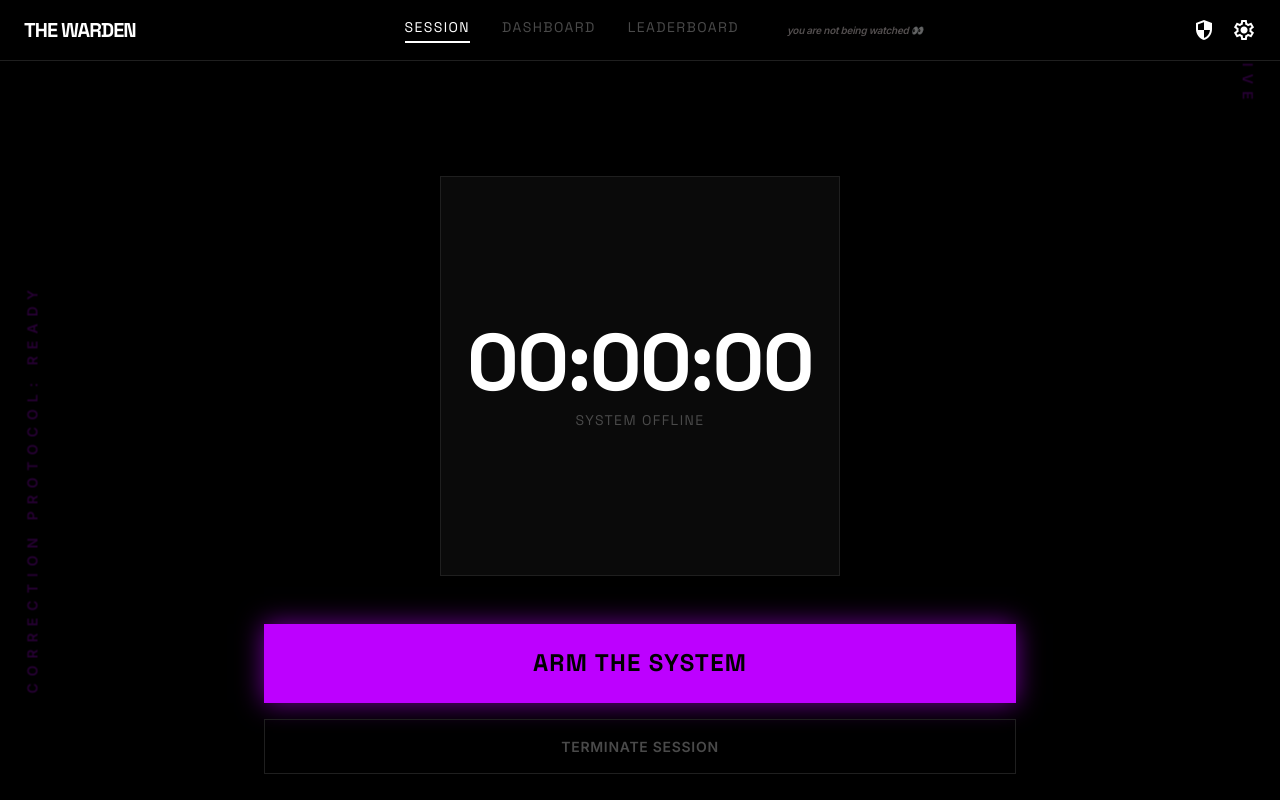
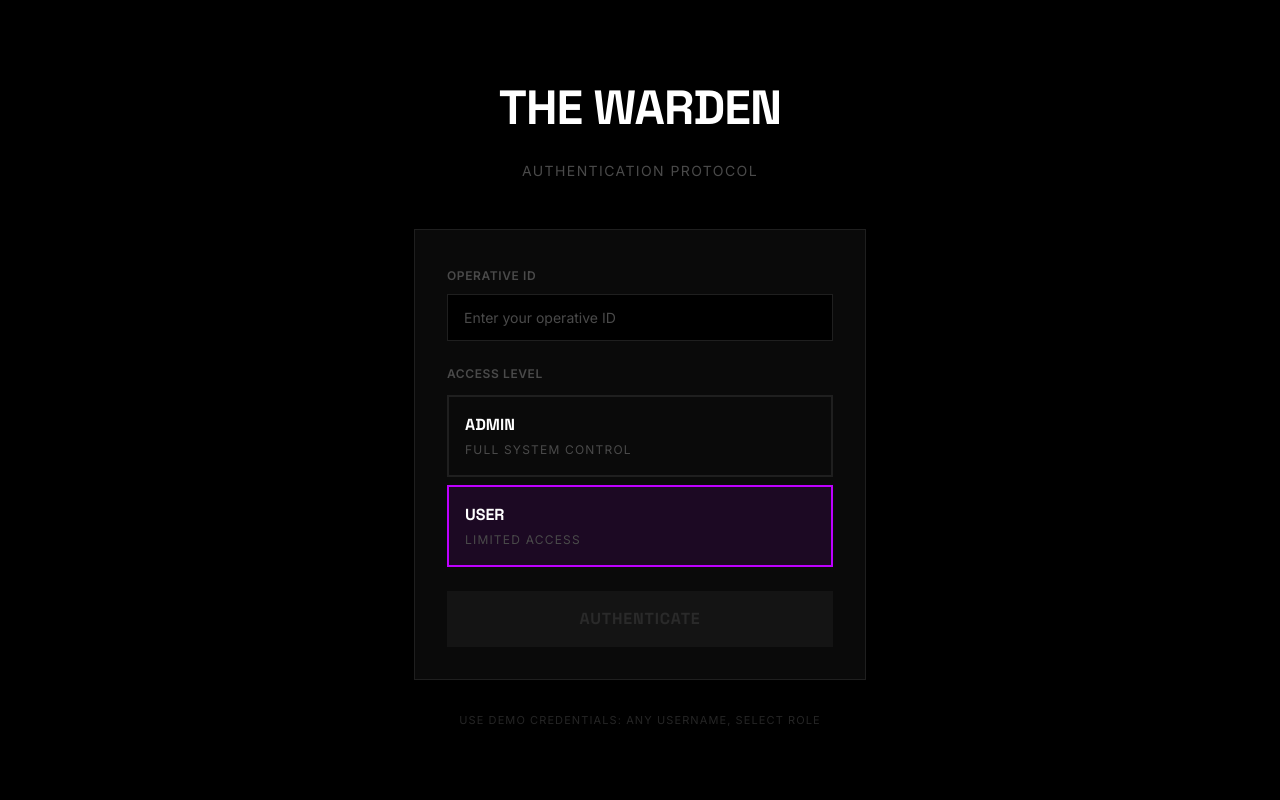
Before and after one commit to thenertifiedcerd/solid-octo-lamp, a React (Vite) app: page / in a window 1280 px wide. Shown: the top 800 px of the page. Built offline with nearby package versions, Linux system fonts and the light colour scheme.

Commit message:
Implement admin/user authentication system - only admin can disarm

```diff
--- a/src/App.jsx
+++ b/src/App.jsx
@@ -59,7 +59,7 @@ const WardenHUD = ({ isSlacking }) => (
   <div className={`fixed inset-0 pointer-events-none border transition-colors duration-200 z-[100] ${isSlacking ? 'border-warden shadow-[inset_0px_0px_30px_rgba(189,0,255,0.4)]' : 'border-transparent'}`} />
 );
 
-const TopAppBar = ({ activeTab, setActiveTab }) => {
+const TopAppBar = ({ activeTab, setActiveTab, currentUser, onLogout }) => {
   const tabs = ['session', 'dashboard', 'leaderboard'];
   return (
     <header className="bg-background text-primary font-grotesk uppercase tracking-widest text-sm fixed top-0 border-b border-outline flex justify-between items-center w-full px-6 py-4 z-50">
@@ -78,6 +78,24 @@ const TopAppBar = ({ activeTab, setActiveTab }) => {
         </span>
       </nav>
       <div className="flex items-center gap-4">
+        {currentUser && (
+          <div className="flex items-center gap-3 pl-4 border-l border-outline">
+            <div className="text-right text-off-white">
+              <div className="font-inter text-[11px] font-semibold tracking-[0.05em] text-on-surface-muted uppercase">Operative</div>
+              <div className="font-grotesk text-[12px] font-bold">{currentUser.username}</div>
+              <div className={`font-inter text-[9px] uppercase tracking-[0.1em] ${currentUser.role === 'admin' ? 'text-warden' : 'text-primary'}`}>
+                {currentUser.role}
+              </div>
+            </div>
+            <button
+              onClick={onLogout}
+              className="ml-2 p-2 hover:bg-outline/30 transition-colors"
+              title="Logout"
+            >
+              <span className="material-symbols-outlined text-sm">logout</span>
+            </button>
+          </div>
+        )}
         <span className="material-symbols-outlined hover:text-warden cursor-pointer transition-colors" title="Security">security</span>
         <span className="material-symbols-outlined hover:text-warden cursor-pointer transition-colors" title="Settings">settings</span>
       </div>
@@ -115,9 +133,102 @@ const DecorativeElements = () => (
   </>
 );
 
+// --- LOGIN VIEW ---
+const LoginView = ({ onLogin }) => {
+  const [username, setUsername] = useState('');
+  const [selectedRole, setSelectedRole] = useState('user');
+
+  const handleLogin = () => {
+    if (username.trim()) {
+      onLogin(username, selectedRole);
+    }
+  };
+
+  return (
+    <div className="fixed inset-0 flex items-center justify-center bg-background/95 z-[200]">
+      <div className="w-full max-w-[500px] mx-auto px-6">
+        <div className="text-center mb-12">
+          <h1 className="font-grotesk text-[48px] font-bold tracking-[-0.02em] text-primary uppercase mb-4">
+            THE WARDEN
+          </h1>
+          <p className="font-inter text-[14px] text-on-surface-muted uppercase tracking-widest">
+            Authentication Protocol
+          </p>
+        </div>
+
+        <div className="space-y-6 bg-surface border border-outline p-8">
+          {/* Username Input */}
+          <div className="space-y-2">
+            <label className="font-inter text-[12px] font-semibold uppercase tracking-[0.05em] text-on-surface-muted">
+              Operative ID
+            </label>
+            <input
+              type="text"
+              value={username}
+              onChange={(e) => setUsername(e.target.value)}
+              onKeyPress={(e) => e.key === 'Enter' && handleLogin()}
+              placeholder="Enter your operative ID"
+              className="w-full px-4 py-3 bg-background border border-outline text-primary font-inter text-[14px] placeholder-on-surface-muted focus:border-primary focus:outline-none transition-colors"
+            />
+          </div>
+
+          {/* Role Selection */}
+          <div className="space-y-3">
+            <label className="font-inter text-[12px] font-semibold uppercase tracking-[0.05em] text-on-surface-muted block">
+              Access Level
+            </label>
+            <div className="space-y-2">
+              {[
+                { id: 'admin', label: 'Admin', description: 'Full system control' },
+                { id: 'user', label: 'User', description: 'Limited access' },
+              ].map((role) => (
+                <button
+                  key={role.id}
+                  onClick={() => setSelectedRole(role.id)}
+                  className={`w-full p-4 border-2 text-left transition-all ${
+                    selectedRole === role.id
+                      ? 'border-warden bg-warden/10'
+                      : 'border-outline hover:border-primary'
+                  }`}
+                >
+                  <div className="font-grotesk font-bold uppercase text-primary">{role.label}</div>
+                  <div className="font-inter text-[12px] text-on-surface-muted uppercase tracking-widest mt-1">
+                    {role.description}
+                  </div>
+                </button>
+              ))}
+            </div>
+          </div>
+
+          {/* Login Button */}
+          <button
+            onClick={handleLogin}
+            disabled={!username.trim()}
+            className={`w-full py-4 font-grotesk text-[16px] font-bold uppercase tracking-[0.05em] transition-all ${
+              username.trim()
+                ? selectedRole === 'admin'
+                  ? 'bg-warden text-background punishment-glow hover:scale-[0.98] active:scale-95'
+                  : 'bg-primary text-background hover:scale-[0.98] active:scale-95'
+                : 'bg-outline text-on-surface-muted cursor-not-allowed opacity-50'
+            }`}
+          >
+            AUTHENTICATE
+          </button>
+        </div>
+
+        <div className="text-center mt-8">
+          <p className="font-inter text-[11px] text-on-surface-muted uppercase tracking-widest opacity-50">
+            Use demo credentials: any username, select role
+          </p>
+        </div>
+      </div>
+    </div>
+  );
+};
+
 // --- TAB VIEWS ---
 
-const SessionView = ({ isArmed, setIsArmed, isSlacking, sessionTime, logs, terminateSession }) => {
+const SessionView = ({ isArmed, setIsArmed, isSlacking, sessionTime, logs, terminateSession, currentUser }) => {
 
   const formatTime = (totalSeconds) => {
     const h = Math.floor(totalSeconds / 3600).toString().padStart(2, '0');
@@ -125,6 +236,9 @@ const SessionView = ({ isArmed, setIsArmed, isSlacking, sessionTime, logs, termi
     const s = (totalSeconds % 60).toString().padStart(2, '0');
     return `${h}:${m}:${s}`;
   };
+
+  const isAdmin = currentUser?.role === 'admin';
+  const canDisarm = isAdmin;
 
   return (
     <div className="animate-in fade-in duration-500 min-h-[600px]">
@@ -170,9 +284,13 @@ const SessionView = ({ isArmed, setIsArmed, isSlacking, sessionTime, logs, termi
             </button>
           ) : (
             <button
-              onClick={() => setIsArmed(false)}
-              className={`w-full py-6 bg-transparent border-2 font-grotesk text-[24px] font-bold leading-[1.2] uppercase tracking-[0.05em] hover:scale-[0.98] active:scale-95 transition-all ${isSlacking ? 'border-warden text-warden punishment-glow' : 'border-primary text-primary'}`}>
-              DISARM SYSTEM
+              onClick={() => canDisarm && setIsArmed(false)}
+              disabled={!canDisarm}
+              title={!canDisarm ? 'Only admin can disarm the system' : ''}
+              className={`w-full py-6 bg-transparent border-2 font-grotesk text-[24px] font-bold leading-[1.2] uppercase tracking-[0.05em] hover:scale-[0.98] active:scale-95 transition-all ${
+                isSlacking ? 'border-warden text-warden punishment-glow' : 'border-primary text-primary'
+              } ${!canDisarm ? 'opacity-50 cursor-not-allowed hover:scale-100 active:scale-100' : ''}`}>
+              {canDisarm ? 'DISARM SYSTEM' : 'ADMIN ONLY - LOCKED'}
             </button>
           )}
 
@@ -181,6 +299,13 @@ const SessionView = ({ isArmed, setIsArmed, isSlacking, sessionTime, logs, termi
           </button>
         </div>
       </div>
+
+      {/* ADMIN NOTICE */}
+      {!isAdmin && isArmed && (
+        <div className="mt-8 p-4 bg-warden/10 border border-warden text-warden font-inter text-[12px] uppercase tracking-widest text-center">
+          ⚠️ Only administrators can disarm this system while armed
+        </div>
+      )}
 
       {/* METRICS GRID */}
       <div className="grid grid-cols-1 md:grid-cols-2 gap-4 mt-20">
@@ -297,6 +422,7 @@ const LeaderboardView = () => {
 
 export default function App() {
   const [activeTab, setActiveTab] = useState('session');
+  const [currentUser, setCurrentUser] = useState(null);
 
   // App Core State
   const[isArmed, setIsArmed] = useState(false);
@@ -313,6 +439,22 @@ export default function App() {
 
   useEffect(() => { isArmedRef.current = isArmed; }, [isArmed]);
   useEffect(() => { isSlackingRef.current = isSlacking; }, [isSlacking]);
+
+  // Handle login
+  const handleLogin = (username, role) => {
+    setCurrentUser({ username, role });
+    addLog(`${role.toUpperCase()} LOGIN: ${username}`, 'Auth', true);
+  };
+
+  // Handle logout
+  const handleLogout = () => {
+    const prevUser = currentUser.username;
+    setCurrentUser(null);
+    setIsArmed(false);
+    setIsSlacking(false);
+    setSessionTime(0);
+    addLog(`LOGOUT: ${prevUser}`, 'Auth', true);
+  };
 
   // Utility to generate timestamp
   const getTimestamp = () => {
@@ -396,12 +538,17 @@ export default function App() {
     setLogs([]);
   };
 
+  // Show login screen if not authenticated
+  if (!currentUser) {
+    return <LoginView onLogin={handleLogin} />;
+  }
+
   return (
     <div className="relative flex flex-col min-h-screen">
       {/* Dynamic HUD Glow */}
       <WardenHUD isSlacking={isSlacking} />
 
-      <TopAppBar activeTab={activeTab} setActiveTab={setActiveTab} />
+      <TopAppBar activeTab={activeTab} setActiveTab={setActiveTab} currentUser={currentUser} onLogout={handleLogout} />
 
       <main className="flex-grow w-full max-w-[800px] mx-auto px-6 pt-32 pb-32 z-10">
         {activeTab === 'session' && (
@@ -412,6 +559,7 @@ export default function App() {
             sessionTime={sessionTime}
             logs={logs}
             terminateSession={handleTerminate}
+            currentUser={currentUser}
           />
         )}
         {activeTab === 'dashboard' && <DashboardView />}
```
